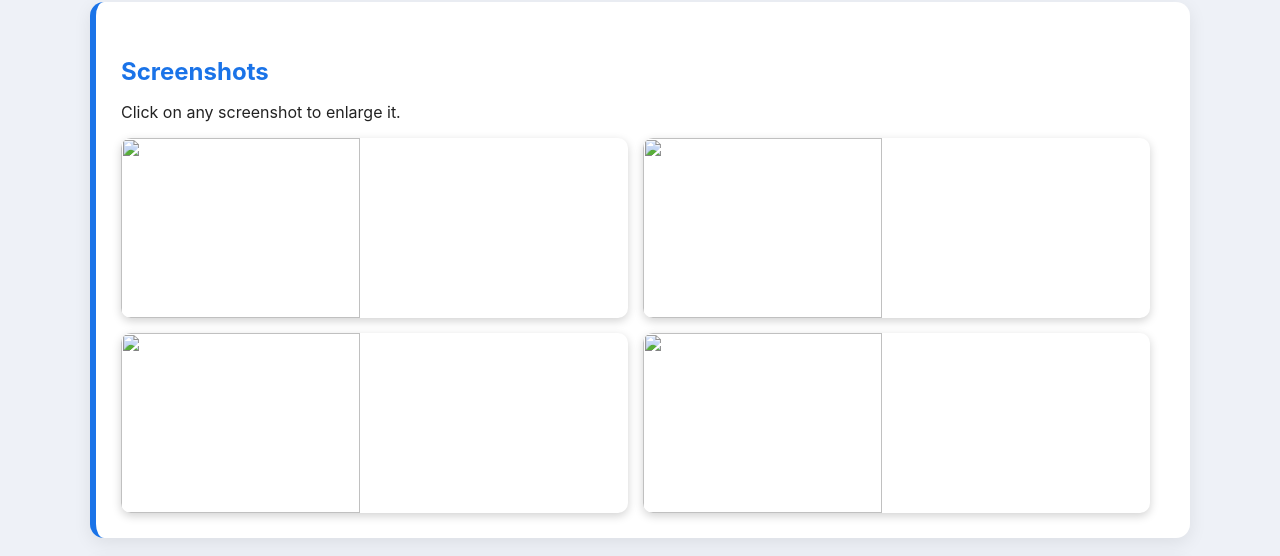
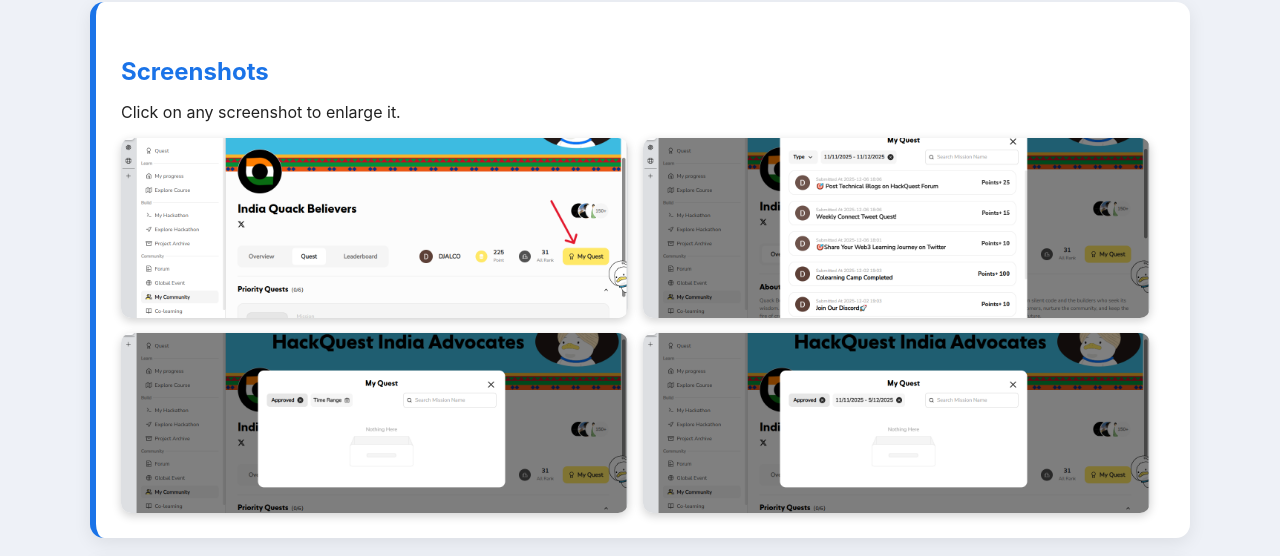
Before and after one commit to sundarAlok/HackQuest-Advocate, a plain HTML site: page index.html in a window 1280 px wide. Shown: the part 1372-1928 px from the top of the page. Drawn offline with Linux system fonts and the light colour scheme.

Commit message:
Update index.html

```diff
--- a/index.html
+++ b/index.html
@@ -224,10 +224,10 @@
         <p>Click on any screenshot to enlarge it.</p>
 
         <div class="gallery">
-            <img src="my-quest-button.png" onclick="openOverlay(this.src)">
-            <img src="time-range-only.png" onclick="openOverlay(this.src)">
-            <img src="type-approved.png" onclick="openOverlay(this.src)">
-            <img src="type-time-range-selected.png" onclick="openOverlay(this.src)">
+            <img src="Bugs/my-quest-button.png" onclick="openOverlay(this.src)">
+            <img src="Bugs/time-range-only.png" onclick="openOverlay(this.src)">
+            <img src="Bugs/type-approved.png" onclick="openOverlay(this.src)">
+            <img src="Bugs/type-time-range-selected.png" onclick="openOverlay(this.src)">
         </div>
     </div>
 
@@ -239,7 +239,7 @@
 
         <div class="video-wrapper">
             <video controls playsinline muted preload="metadata">
-                <source src="Bug-2025-12-06-22-33-26.mp4" type="video/mp4">
+                <source src="Bugs/Bug-2025-12-06-22-33-26.mp4" type="video/mp4">
             </video>
         </div>
     </div>
```
